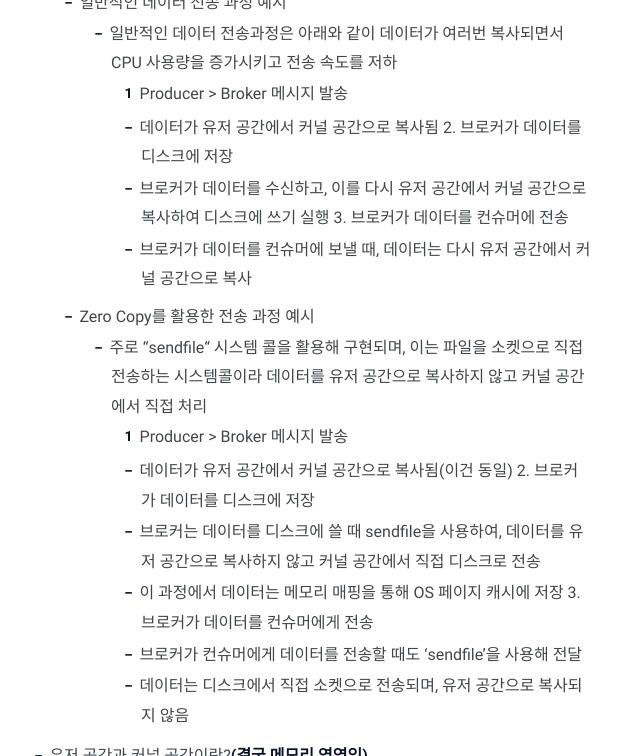
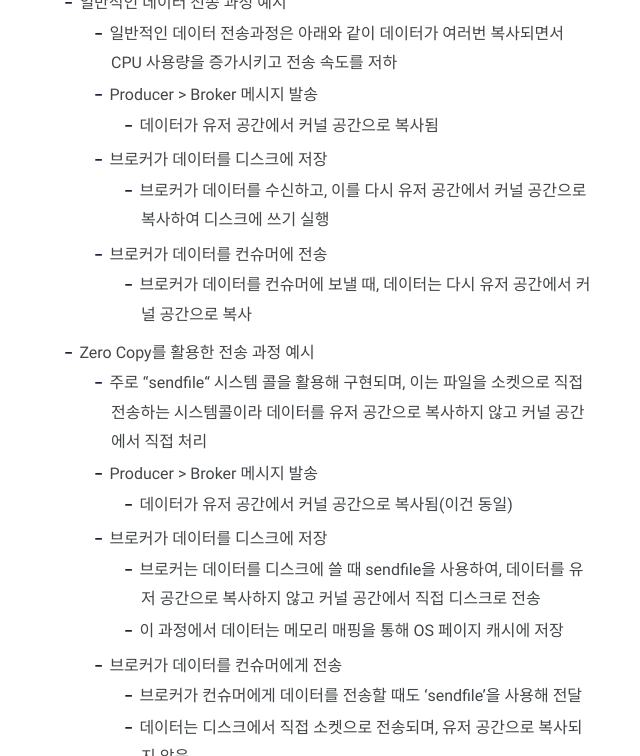
Before and after one commit to jd6186/jd6186.github.io, a Jekyll site: the page built from _posts/BackEnd/Java/2024-07-29-KafkaBasic.md, in a window 1280 px wide and 900 px high, scrolled down 5340 px, cut to the strip 144-900 px from the top of the window. Shown: the whole strip, without its empty margins (379-1019 px from the left). Built offline with Jekyll 4.4.1, drawn with Linux system fonts in a browser that asks for light colours; comment, search, counter and statistics services are not loaded; some of the changed text lies outside the part shown.

Commit message:
fix: 글 내 줄바꿈등 수정

````diff
--- a/_posts/BackEnd/Java/2024-07-29-KafkaBasic.md
+++ b/_posts/BackEnd/Java/2024-07-29-KafkaBasic.md
@@ -116,20 +116,20 @@ brew services start kafka
 
                 - 일반적인 데이터 전송 과정 예시
                     - 일반적인 데이터 전송과정은 아래와 같이 데이터가 여러번 복사되면서 CPU 사용량을 증가시키고 전송 속도를 저하
-                    1. Producer > Broker 메시지 발송
+                    - Producer > Broker 메시지 발송
                         - 데이터가 유저 공간에서 커널 공간으로 복사됨
-                    2. 브로커가 데이터를 디스크에 저장
+                    - 브로커가 데이터를 디스크에 저장
                         - 브로커가 데이터를 수신하고, 이를 다시 유저 공간에서 커널 공간으로 복사하여 디스크에 쓰기 실행
-                    3. 브로커가 데이터를 컨슈머에 전송
+                    - 브로커가 데이터를 컨슈머에 전송
                         - 브로커가 데이터를 컨슈머에 보낼 때, 데이터는 다시 유저 공간에서 커널 공간으로 복사
                 - Zero Copy를 활용한 전송 과정 예시
                     - 주로 “sendfile“ 시스템 콜을 활용해 구현되며, 이는 파일을 소켓으로 직접 전송하는 시스템콜이라 데이터를 유저 공간으로 복사하지 않고 커널 공간에서 직접 처리
-                    1. Producer > Broker 메시지 발송
+                    - Producer > Broker 메시지 발송
                         - 데이터가 유저 공간에서 커널 공간으로 복사됨(이건 동일)
-                    2. 브로커가 데이터를 디스크에 저장
+                    - 브로커가 데이터를 디스크에 저장
                         - 브로커는 데이터를 디스크에 쓸 때 sendfile을 사용하여, 데이터를 유저 공간으로 복사하지 않고 커널 공간에서 직접 디스크로 전송
                         - 이 과정에서 데이터는 메모리 매핑을 통해 OS 페이지 캐시에 저장
-                    3. 브로커가 데이터를 컨슈머에게 전송
+                    - 브로커가 데이터를 컨슈머에게 전송
                         - 브로커가 컨슈머에게 데이터를 전송할 때도 ‘sendfile’을 사용해 전달
                         - 데이터는 디스크에서 직접 소켓으로 전송되며, 유저 공간으로 복사되지 않음
             - 유저 공간과 커널 공간이란?**(결국 메모리 영역임)**
@@ -153,21 +153,21 @@ brew services start kafka
     - acks란?
         - 메시지가 성공적으로 처리되었음을 확인하는 신호
         - 메시지 신뢰성과 성능을 조절하는 중요한 요소
-    1. acks=0
+    - acks=0
         - 개념
             - 프로듀서가 메시지를 브로커로 보내고 나서 ACK를 대기하지 않는 상태
         - 장점
             - 가장 빠른 전송 속도 제공
         - 단점
             - 메시지가 브로커에 도달하지 못하거나 데이터 손실이 발생하더라도 프로듀서가 모름
-    2. acks=1
+    - acks=1
         - 개념
             - 리더 브로커가 메시지를 성공적으로 기록한 후 프로듀서에게 ACK를 발송
         - 장점
             - 리더 브로커에 데이터가 기록된 것을 보장
         - 단점
             - 리더 브로커가 장애를 겪으면 해당 메시지에 대한 추적 불가
-    3. acks=all
+    - acks=all
         - 개념
             - 리더 브로커와 모든 동기화된 팔로워 브로커가 메시지를 기록한 후 프로듀서에게 ACK 발송
         - 장점
@@ -336,7 +336,7 @@ brew services start kafka
         keyword-farmer-group
         ```
 
-    2. Consumer Group에서 Consumer 할당 확인
+    - Consumer Group에서 Consumer 할당 확인
 
         ```shell
         # Consumer Group에 Consumer 할당 전
@@ -452,8 +452,8 @@ brew services start kafka
             test-consumer-group test-consumer-topic 2 0 0 0 console-consumer-a68c4fd8-e3f8-40bd-936d-4ce7b9ac4bd7 /127.0.0.1 console-consumer
             ```
 
-        2. Consumer 삭제 시
-            1. PARTITION[0, 1]의 CONSUMER-ID 값이 리벨런싱된 것을 확인 가능
+        - Consumer 삭제 시
+            - PARTITION[0, 1]의 CONSUMER-ID 값이 리벨런싱된 것을 확인 가능
 
                 ```shell
                 dave.jeong@Daveui-MacBookAir bin % ./kafka-consumer-groups --bootstrap-server localhost:9092 --group test-consumer-group --describe
@@ -469,7 +469,7 @@ brew services start kafka
                 test-consumer-group test-consumer-topic 2 0 0 0 console-consumer-a68c4fd8-e3f8-40bd-936d-4ce7b9ac4bd7 /127.0.0.1 console-consumer
                 ```
 
-    2. 분산처리 실험 > 작업이 몇만개 몰렸을 시 처리되고 있는 모습
+    - 분산처리 실험 > 작업이 몇만개 몰렸을 시 처리되고 있는 모습
 
         ```shell
         // topic에 들어온 요청을 broker가 적절한 partition을 찾아 나눠 작업시키고 있는 모습
@@ -508,11 +508,11 @@ brew services start kafka
         - 브로커에 새로운 Leader Zookeeper서버를 선정 후 관리
             - <img src="../../../assets/img/BackEnd/Java/2024-07-29-KafkaBasic/img.png"  alt="img"/>
             - 리더 선출 과정
-                1. **초기 상태**: 3대의 Zookeeper 서버가 존재
-                2. **서버 1 고장**: 서버 1이 고장 나고, 서버 2와 서버 3이 존재
-                3. **상태 교환**: 서버 2와 서버 3이 서로의 상태를 교환
-                4. **투표**: 서버 2와 서버 3이 서로를 지목할 경우, ZXID(리더 적합도 점수라고 생각하면 편함)와 Epoch 번호를 비교하여 최종적으로 하나의 리더를 선택
-                5. **Quorum 달성**: 과반수 이상의 지지를 얻은 서버가 리더로 선출
+                - **1. 초기 상태**: 3대의 Zookeeper 서버가 존재
+                - **2. 서버 A 장애**: 서버 A가 장애 발생, 서버 B와 서버 C이 존재
+                - **3. 상태 교환**: 서버 B와 서버 C가 서로의 상태를 교환
+                - **4. 투표**: 서버 B와 서버 C가 서로를 지목할 경우, ZXID(리더 적합도 점수라고 생각하면 편함)와 Epoch 번호를 비교하여 최종적으로 하나의 리더를 선택
+                - **5. Quorum 달성**: 과반수 이상의 지지를 얻은 서버가 리더로 선출
         - 고장난 서버가 복구되면, Leader 서버로부터 최신 데이터를 복제받아 동기화
 - Zookeeper 서버 3대를 구성하면 각 브로커당 Zookeeper 서버 1대가 Leader로 동작을 하며, 나머지는 Follower 상태로 대기
 
````
Also changed, not shown: other parts of _posts/BackEnd/Java/2024-07-29-KafkaBasic.md (+6 -6 lines).
